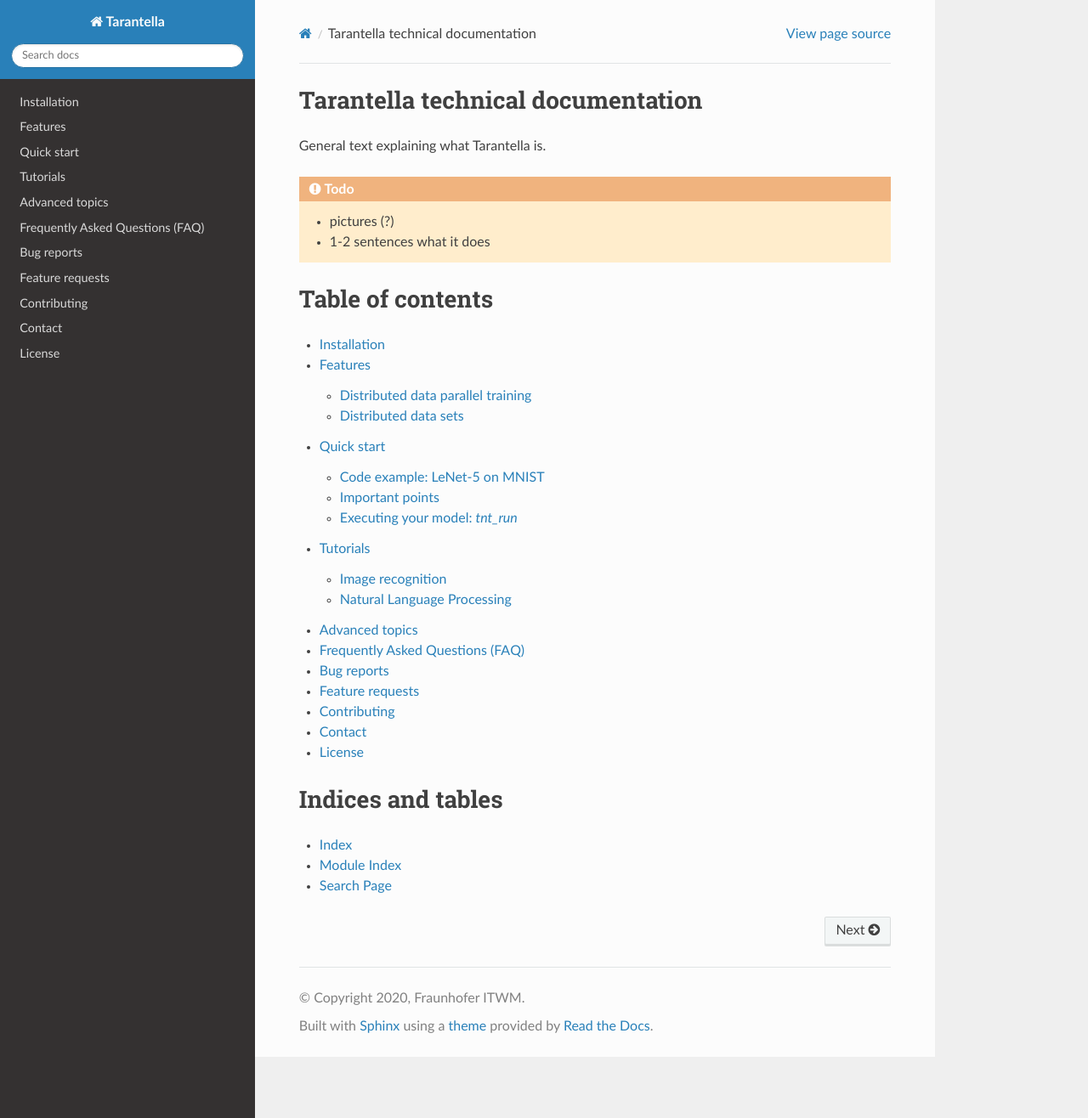
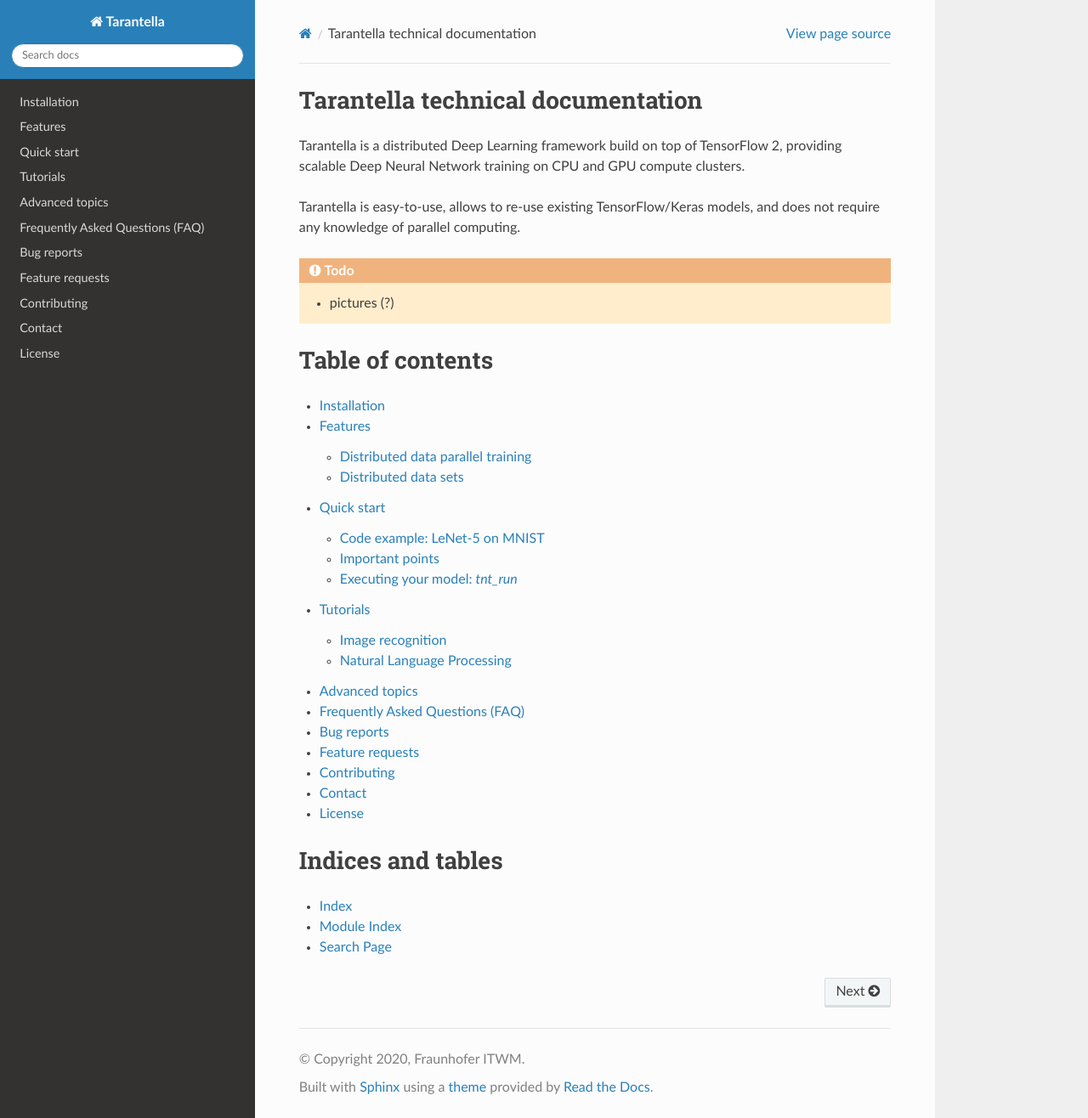
Before and after one commit to cc-hpc-itwm/tarantella, a Sphinx documentation site: the page built from docs/source/index.rst, in a window 1280 px wide and 1316 px high. Shown: the whole window at 85% size. Built offline with Sphinx 7.4.7 and the Read the Docs theme 2.0.0, drawn with Linux system fonts in a browser that asks for light colours.

Commit message:
docs: Add short discribtion of Tarantella

```diff
--- a/docs/source/index.rst
+++ b/docs/source/index.rst
@@ -1,12 +1,15 @@
 Tarantella technical documentation
 ==================================
 
-General text explaining what Tarantella is.
+Tarantella is a distributed Deep Learning framework build on top of TensorFlow 2,
+providing scalable Deep Neural Network training on CPU and GPU compute clusters.
+
+Tarantella is easy-to-use, allows to re-use existing TensorFlow/Keras models,
+and does not require any knowledge of parallel computing.
 
 .. todo::
 
   * pictures (?)
-  * 1-2 sentences what it does
 
 Table of contents
 =================
```
